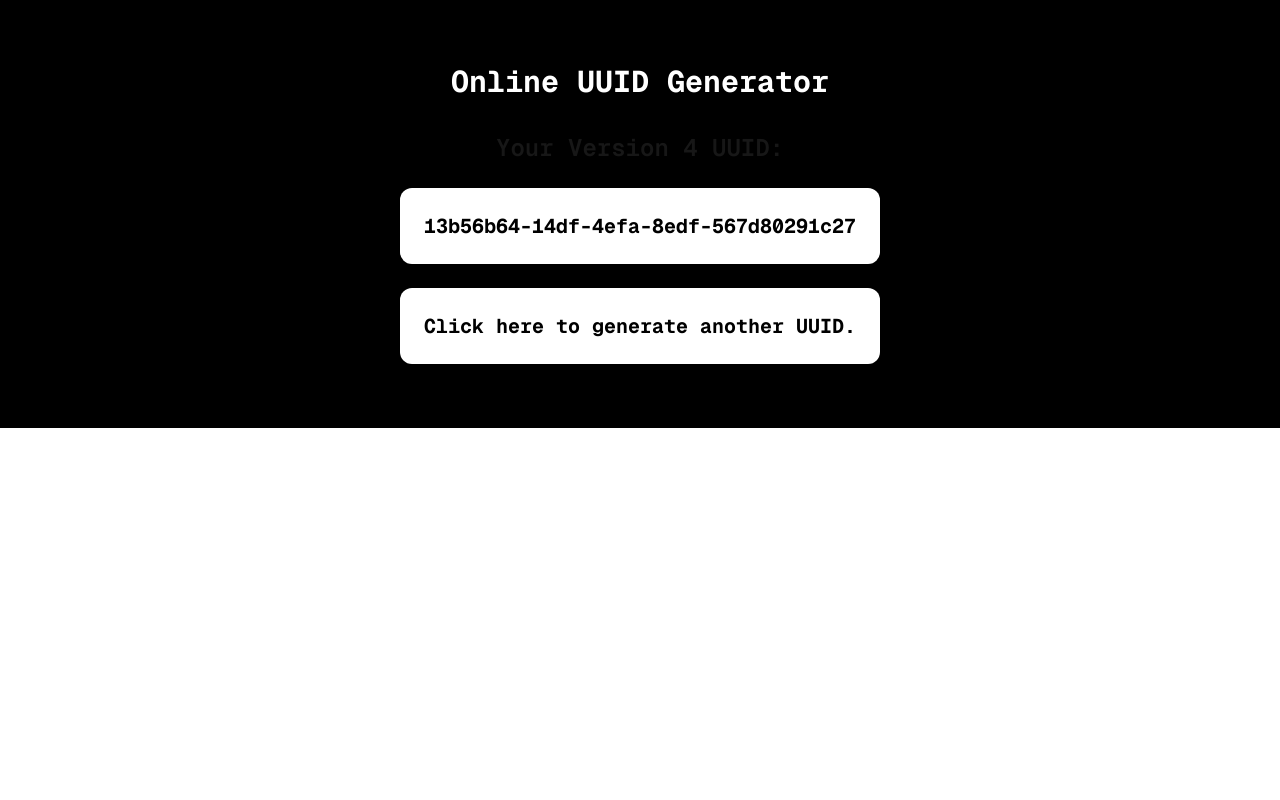
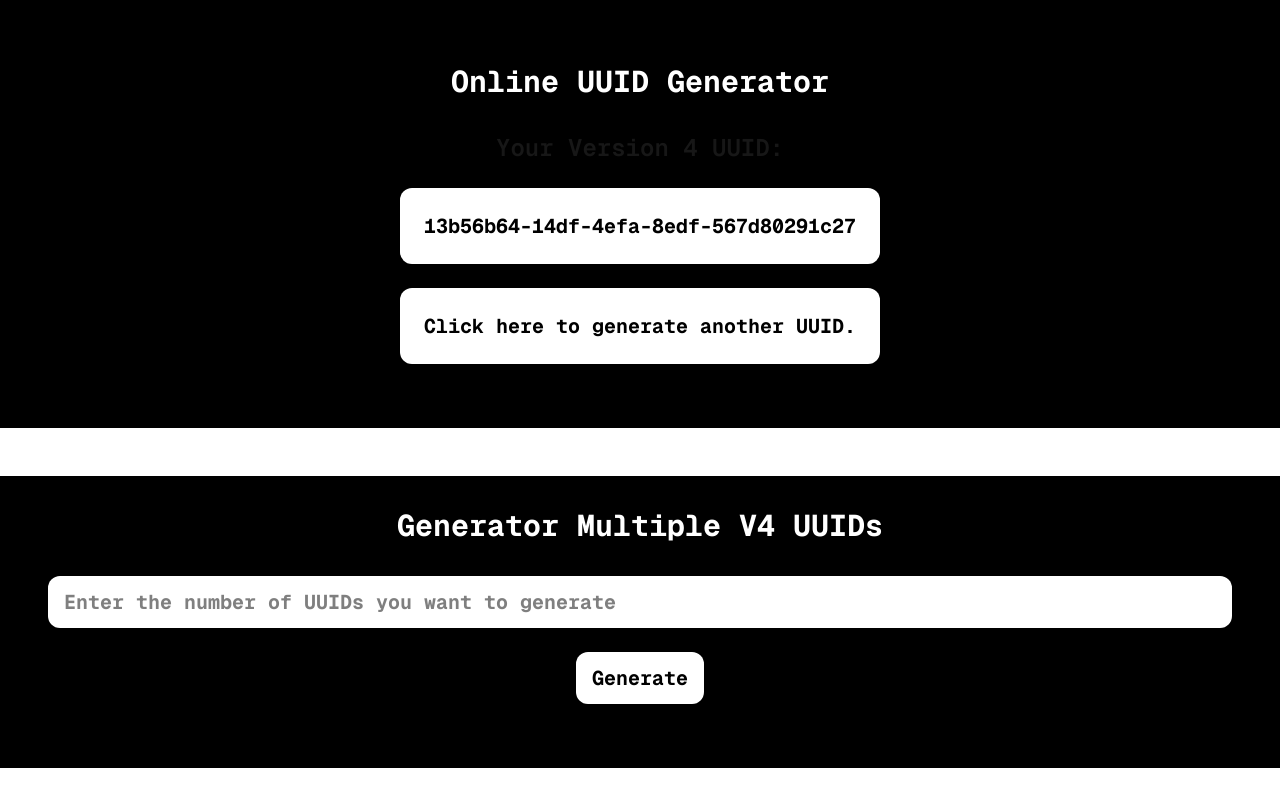
Before and after one commit to anoopraju31/next-uuid-generator, a Next.js app: page / in a window 1280 px wide. Built offline with nearby package versions, Linux system fonts and the light colour scheme.

Commit message:
Chore: Multiple UUID Generatro

```diff
--- /dev/null
+++ b/components/home/GenerateMultipleUUID/index.tsx
@@ -0,0 +1,77 @@
+'use client'
+
+import { useEffect, useState, type FC } from 'react'
+import { v4 as uuidv4 } from 'uuid'
+
+const GenerateMultipleUUID: FC = () => {
+	const [count, setCount] = useState<number>(0)
+	const [uuids, setUuids] = useState<string[]>([])
+	const [copied, setCopied] = useState<boolean[]>([])
+	const [generateNewUuid, setGenerateNewUuid] = useState(false)
+
+	useEffect(() => {
+		if (count === 0 || count > 500 || !generateNewUuid) return
+
+		const newUuids: string[] = []
+		const newCopied: boolean[] = []
+
+		for (let i = 0; i < count; i++) {
+			const newUuid = uuidv4()
+			newUuids.push(newUuid)
+			newCopied.push(false)
+		}
+
+		setUuids(newUuids)
+		setCopied(newCopied)
+		setGenerateNewUuid(false)
+	}, [count, generateNewUuid])
+
+	const handleCopy = async (index: number) => {
+		try {
+			if (copied[index]) return
+			await navigator.clipboard.writeText(uuids[index])
+			setCopied((prev) => prev.map((item, idx) => (idx === index ? true : item)))
+		} catch (err) {
+			console.error('Failed to copy!', err)
+		}
+	}
+
+	return (
+		<section className='w-full py-8 px-4 sm:px-6 md:px-8 lg:px-12 xl:xp-16 flex flex-col items-center gap-8 bg-black'>
+			<div className='w-full flex justify-center item-center'>
+				<h1 className='text-white text-3xl font-bold'> Generator Multiple V4 UUIDs </h1>
+			</div>
+
+			<div className='w-full flex flex-col gap-6 items-center'>
+				<input
+					className='w-full py-3 px-4 rounded-xl bg-white text-xl font-bold text-black'
+					type='number'
+					placeholder='Enter the number of UUIDs you want to generate'
+					onChange={(e) => setCount(Number(e.target.value))}
+				/>
+				<button
+					onClick={() => setGenerateNewUuid(true)}
+					className='w-fit py-3 px-4 rounded-xl bg-white text-xl font-bold text-black'
+				>
+					Generate
+				</button>
+			</div>
+
+			<div className='w-full grid gird-cols-1 md:grid-cols-2 lg:grid-cols-3 gap-4'>
+				{uuids.map((uuid, index) => (
+					<div key={uuid} className='flex flex-col gap-4 items-center'>
+						<button
+							disabled={copied[index]}
+							onClick={() => handleCopy(index)}
+							className='w-fit py-3 px-4 rounded-xl bg-white text-xl font-bold text-black disabled:opacity-60 disabled:cursor-not-allowed'
+						>
+							{uuid}
+						</button>
+					</div>
+				))}
+			</div>
+		</section>
+	)
+}
+
+export default GenerateMultipleUUID
--- a/components/home/index.tsx
+++ b/components/home/index.tsx
@@ -1,10 +1,12 @@
 import { type FC } from 'react'
 import GenerateSingleUUID from './GenerateSingleUUID'
+import GenerateMultipleUUID from './GenerateMultipleUUID'
 
 const Home: FC = () => {
 	return (
 		<main className='w-ful min-h-screen flex flex-col gap-8 lg:gap-12 font-mono'>
 			<GenerateSingleUUID />
+			<GenerateMultipleUUID />
 		</main>
 	)
 }
```
